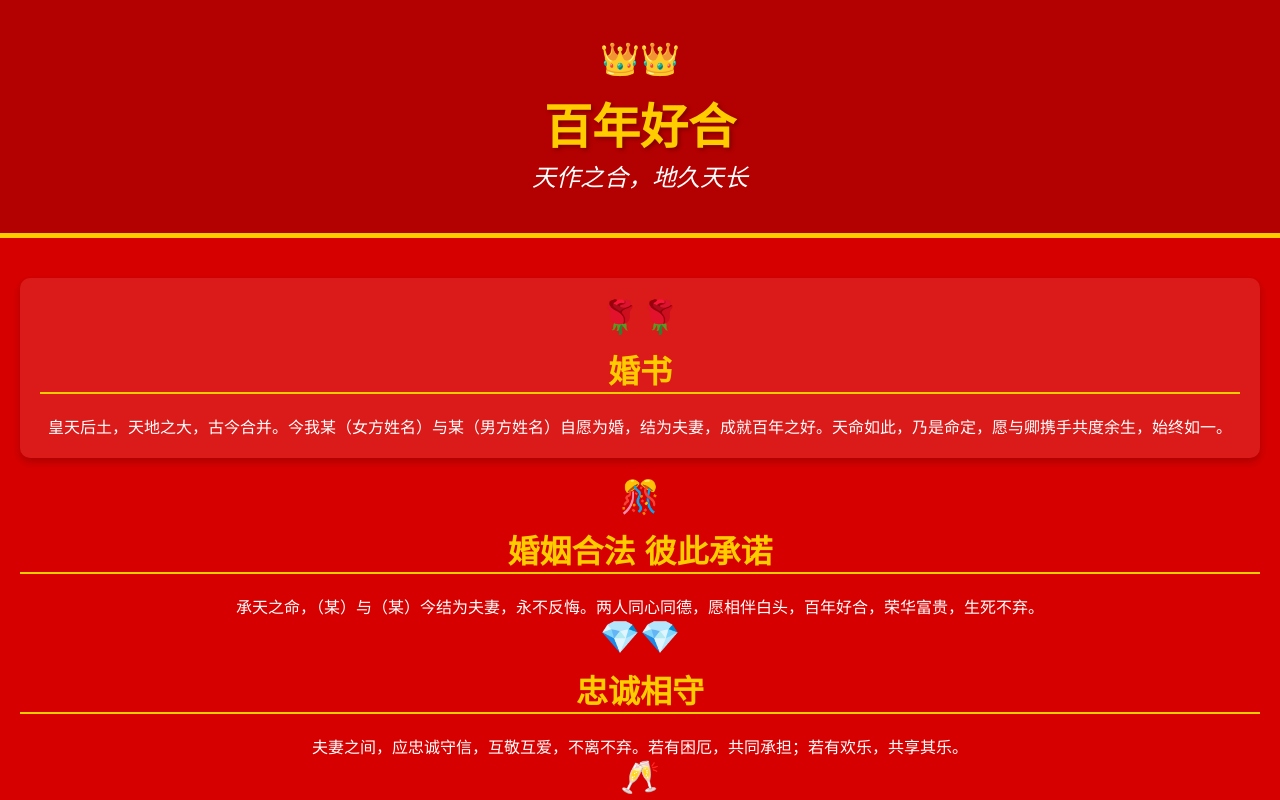
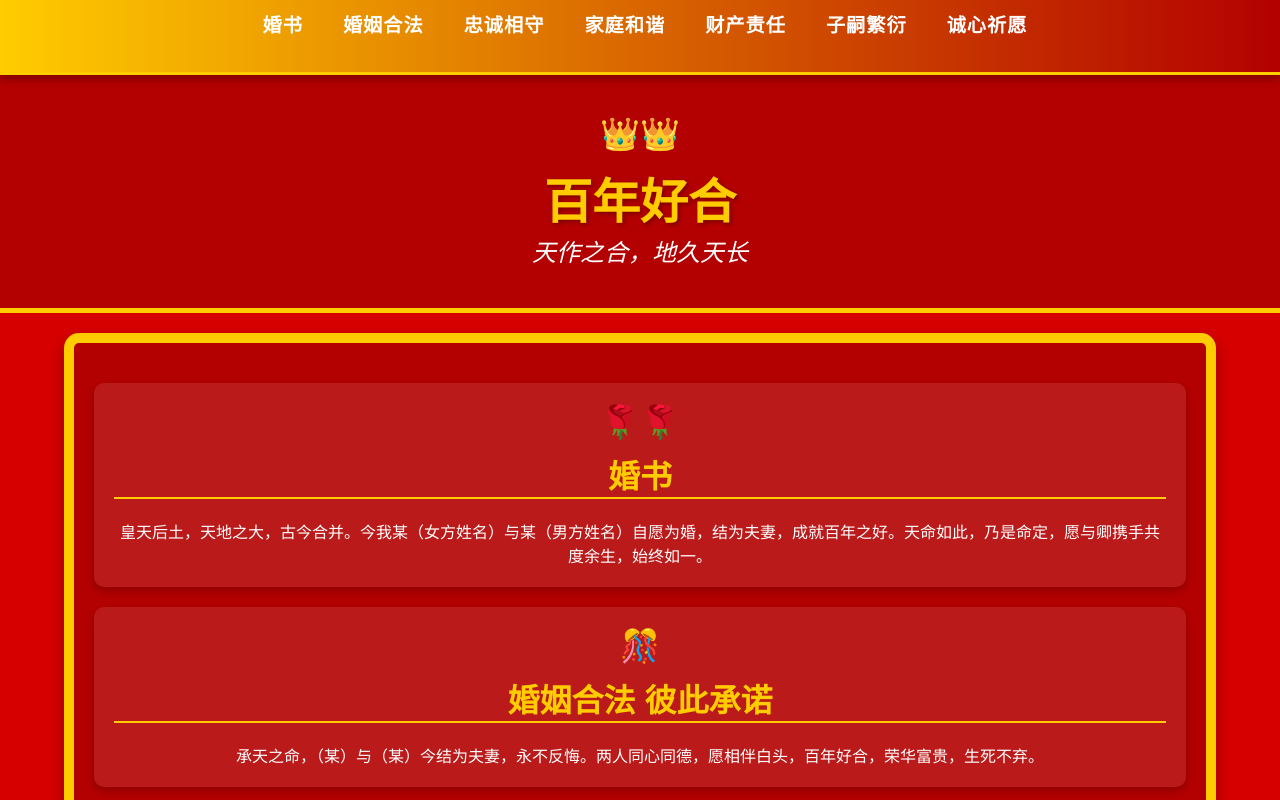
Before and after one commit to sungoddaoart/hunshu.github.io, a plain HTML site: page hunshu01/index.html in a window 1280 px wide. Shown: the top 800 px of the page. Drawn offline with Linux system fonts and the light colour scheme.

Commit message:
Add files via upload

```diff
--- a/hunshu01/index.html
+++ b/hunshu01/index.html
@@ -10,6 +10,18 @@
 
 <body>
     <div class="page-container">
+        <nav class="navbar">
+            <ul>
+                <li><a href="#couple-info">婚书</a></li>
+                <li><a href="#couple-info1">婚姻合法</a></li>
+                <li><a href="#couple-info2">忠诚相守</a></li>
+                <li><a href="#couple-info3">家庭和谐</a></li>
+                <li><a href="#couple-info4">财产责任</a></li>
+                <li><a href="#couple-info5">子嗣繁衍</a></li>
+                <li><a href="#couple-info6">诚心祈愿</a></li>
+            </ul>
+        </nav>
+
         <header>
             <div class="header-content">
                 <h1>百年好合</h1>
@@ -18,35 +30,34 @@
         </header>
 
         <section class="main-content">
-            <div class="couple-info">
+            <div id="couple-info" class="couple-info">
                 <h2>婚书</h2>
                 <p>皇天后土，天地之大，古今合并。今我某（女方姓名）与某（男方姓名）自愿为婚，结为夫妻，成就百年之好。天命如此，乃是命定，愿与卿携手共度余生，始终如一。</p>
             </div>
-            <div class="couple-info1">
+            <div id="couple-info1" class="couple-info1">
                 <h2>婚姻合法 彼此承诺</h2>
                 <p>承天之命，（某）与（某）今结为夫妻，永不反悔。两人同心同德，愿相伴白头，百年好合，荣华富贵，生死不弃。</p>
             </div>
-            <div class="couple-info2">
+            <div id="couple-info2" class="couple-info2">
                 <h2>忠诚相守</h2>
                 <p>夫妻之间，应忠诚守信，互敬互爱，不离不弃。若有困厄，共同承担；若有欢乐，共享其乐。</p>
             </div>
-            <div class="couple-info3">
+            <div id="couple-info3" class="couple-info3">
                 <h2>家庭和谐</h2>
                 <p>尊老爱幼，持家有道，尽己所能，照料家庭。无论何时何地，均不忘家庭之重，携手共建和谐家园。</p>
             </div>
-            <div class="couple-info4">
+            <div id="couple-info4" class="couple-info4">
                 <h2>财产责任</h2>
                 <p>婚后，双方所拥有之财产、土地、加密货币资产，均属夫妻共同所有。双方应当平等分担责任，共同经营与理财，不偏私、不夺取。家中所有事务，双方同心协力，互助互爱。</p>
             </div>
-            <div class="couple-info5">
+            <div id="couple-info5" class="couple-info5">
                 <h2>子嗣繁衍</h2>
                 <p>愿子嗣继承，家族繁荣。男女均可为家族继承人，传宗接代，光耀门楣。</p>
             </div>
-            <div class="couple-info6">
+            <div id="couple-info6" class="couple-info6">
                 <h2>诚心祈愿</h2>
                 <p>愿两人心心相印，百年如一日，风雨同舟，共同走过一生的每一个春夏秋冬，携手并肩，永不分离。</p>
             </div>
-
 
             <div class="wedding-vow">
                 <h2>婚书誓言</h2>
@@ -63,7 +74,6 @@
             <div class="commitment-timer">
                 <h2>誓言承诺-每天-每分-每秒</h2>
                 <p id="commitment-time">0天 0小时 0分钟 0秒</p>
-                <!-- 初始时间 -->
             </div>
         </section>
 
--- a/hunshu01/styles.css
+++ b/hunshu01/styles.css
@@ -17,6 +17,63 @@ body {
     display: flex;
     flex-direction: column;
     height: 100vh;
+}
+
+.navbar {
+    background: linear-gradient(90deg, #ffcc00, #b30000);
+    padding: 10px 0;
+    position: sticky;
+    top: 0;
+    z-index: 1000;
+    box-shadow: 0 4px 8px rgba(0, 0, 0, 0.3);
+    border-bottom: 3px solid #ffcc00;
+}
+
+.navbar ul {
+    list-style-type: none;
+    display: flex;
+    justify-content: center;
+    align-items: center;
+    margin: 0;
+    padding: 0;
+}
+
+.navbar li {
+    margin: 0 15px;
+    position: relative;
+}
+
+.navbar a {
+    color: #fff;
+    text-decoration: none;
+    font-size: 1.2rem;
+    font-weight: bold;
+    text-transform: uppercase;
+    letter-spacing: 1px;
+    padding: 5px 10px;
+    transition: all 0.3s ease;
+    border-radius: 5px;
+}
+
+.navbar a:hover {
+    color: #b30000;
+    background-color: #ffcc00;
+    transform: scale(1.1);
+    box-shadow: 0 4px 8px rgba(0, 0, 0, 0.2);
+}
+
+.navbar a::after {
+    content: '';
+    display: block;
+    width: 0;
+    height: 2px;
+    background: #ffcc00;
+    transition: width 0.3s;
+    margin: 0 auto;
+}
+
+.navbar a:hover::after {
+    width: 100%;
 }
 
 header {
@@ -46,6 +103,15 @@ header p {
     flex-grow: 1;
     padding: 20px;
     text-align: center;
+    background-color: #b30000;
+    /* 深红背景色 */
+    color: #fff;
+    width: 90%;
+    margin: 20px auto;
+    border: 10px solid #ffcc00;
+    /* 金色边框 */
+    border-radius: 15px;
+    box-shadow: 0 8px 16px rgba(0, 0, 0, 0.3);
 }
 
 h2 {
@@ -57,7 +123,14 @@ h2 {
 
 .couple-info,
 .wedding-vow,
-.blessings {
+.blessings,
+.couple-info1,
+.couple-info2,
+.couple-info3,
+.couple-info4,
+.couple-info5,
+.couple-info6,
+.commitment-timer {
     background-color: rgba(255, 255, 255, 0.1);
     padding: 20px;
     margin: 20px 0;
```
